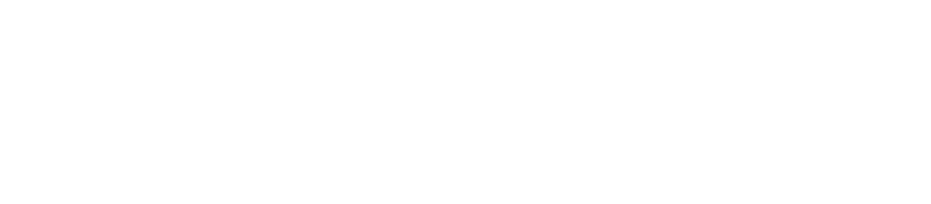
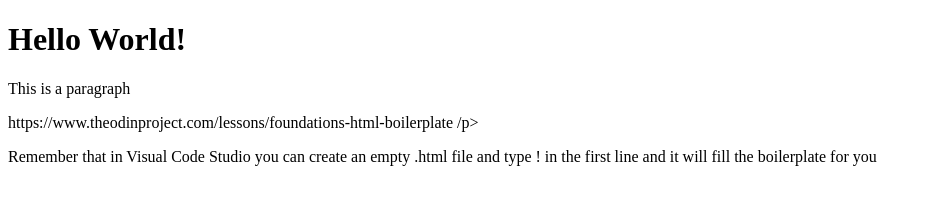
Before and after one commit to awebling/Odin, a plain HTML site: page html-boilerplate/index.html in a window 1280 px wide. Shown: the whole page, without its empty margins (0-931 px from the left). Drawn offline with Linux system fonts and the light colour scheme.

Commit message:
Updated the index file

```diff
--- a/html-boilerplate/index.html
+++ b/html-boilerplate/index.html
@@ -1,10 +1,14 @@
 <!DOCTYPE html>
 <html lang="en">
-  <head>
-    <meta charset="UTF-8">
-    <title>My First Webpage</title>
-  </head>
-
-  <body>
-  </body>
+<head>
+  <meta charset="UTF-8">
+  <meta name="viewport" content="width=device-width, initial-scale=1.0">
+  <title>Index</title>
+</head>
+<body>
+  <h1>Hello World!</h1>
+  <p> This is a paragraph</p>
+  <p> https://www.theodinproject.com/lessons/foundations-html-boilerplate /p>
+  <p> Remember that in Visual Code Studio you can create an empty .html file and type ! in the first line and it will fill the boilerplate for you</p>
+</body>
 </html>
```
